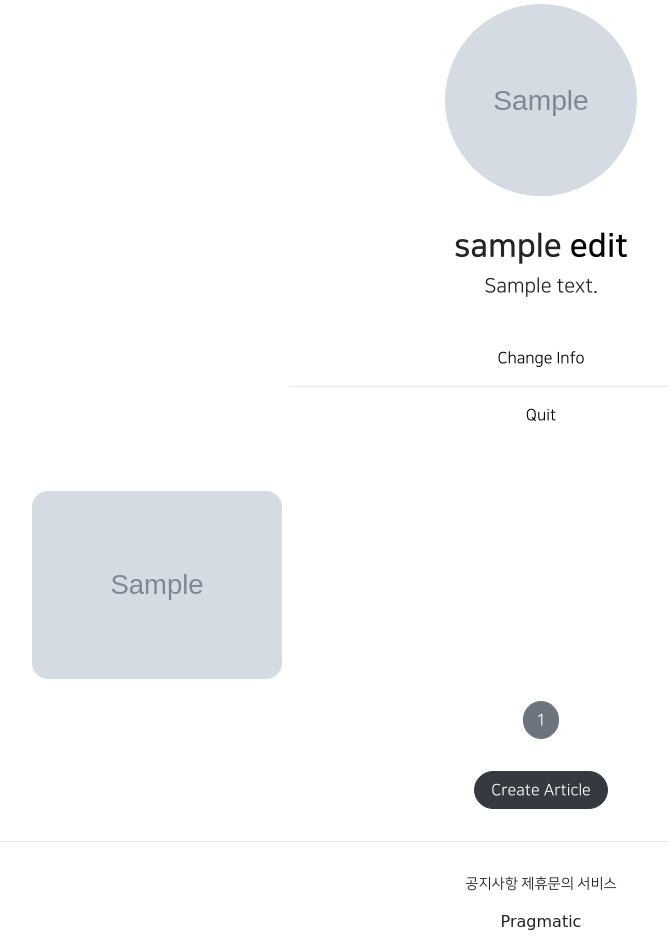
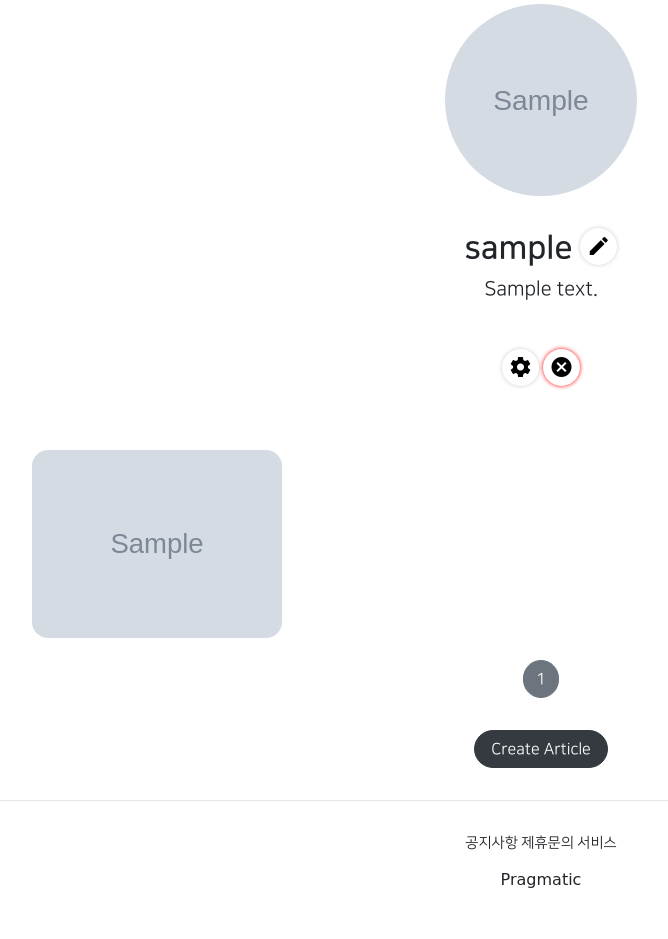
Before and after one commit to ChunDongSuk/pragmatic, a Django app: page /accounts/detail/1 in a window 1280 px wide. Shown: the part 197-1136 px from the top of the page, without its empty margins (99-767 px from the left). After the commit the page ends 1085 px from the top, so only its background shows below. Run offline with Django 3.2, Linux system fonts and the light colour scheme; a user stored in the database is signed in; tables that the repository leaves empty hold one stand-in row (values such as "Sample post"); grey boxes marked "Sample" are stand-in pictures; some libraries are stand-ins or nearby versions; some web fonts are replaced.

Commit message:
Django Course 45 commit

```diff
--- a/accountapp/templates/accountapp/detail.html
+++ b/accountapp/templates/accountapp/detail.html
@@ -10,7 +10,9 @@
                 <h2 style="font-family: 'NanumSquareB' ">
                     {{ target_user.profile.nickname }}
                     {% if target_user == user %}
-                        <a href="{% url 'profileapp:update' pk=target_user.profile.pk %}">
+                        <a class="material-icons"
+                           style="box-shadow: 0 0 4px #ccc; border-radius: 10rem; padding:.4rem;"
+                           href="{% url 'profileapp:update' pk=target_user.profile.pk %}">
                             edit
                         </a>
                     {% endif %}
@@ -31,12 +33,15 @@
             {% endif %}
 
             {% if target_user == user %}
-                <a href="{% url 'accountapp:update' pk=user.pk %} ">
-                    <p>Change Info</p>
+                <a class="material-icons"
+                   style="box-shadow: 0 0 4px #ccc; border-radius: 10rem; padding:.4rem;"
+                   href="{% url 'accountapp:update' pk=user.pk %} ">
+                    settings
                 </a>
-                <hr>
-                <a href="{% url 'accountapp:delete' pk=user.pk %} ">
-                    <p>Quit</p>
+                <a class="material-icons"
+                   style="box-shadow: 0 0 4px red; border-radius: 10rem; padding:.4rem;"
+                   href="{% url 'accountapp:delete' pk=user.pk %} ">
+                    cancel
                 </a>
             {% endif %}
         </div>
--- a/accountapp/urls.py
+++ b/accountapp/urls.py
@@ -1,13 +1,11 @@
 from django.contrib.auth.views import LoginView, LogoutView
 from django.urls import path
 
-from accountapp.views import hello_world, AccountCreateView, AccountDetailView, AccountUpdateView, AccountDeleteView
+from accountapp.views import AccountCreateView, AccountDetailView, AccountUpdateView, AccountDeleteView
 
 app_name = "accountapp"
 
 urlpatterns = [
-    path('hello_world/', hello_world, name='hello_world'),
-
     path('login/', LoginView.as_view(template_name='accountapp/login.html'), name='login'),
     path('logout/', LogoutView.as_view(), name='logout'),
 
--- a/accountapp/views.py
+++ b/accountapp/views.py
@@ -17,27 +17,11 @@ from articleapp.models import Article
 has_ownership = [account_ownership_required, login_required]
 
 
-@login_required
-def hello_world(request):
-    if request.method == "POST":
-        temp = request.POST.get('hello_world_input')
-
-        new_hello_world = HelloWorld()
-        new_hello_world.text = temp
-        new_hello_world.save()
-
-        return HttpResponseRedirect(reverse('accountapp:hello_world'))
-    else:
-        hello_world_list = HelloWorld.objects.all()
-        context = {'hello_world_list': hello_world_list}
-        return render(request, 'accountapp/hello_world.html', context)
-
-
 class AccountCreateView(CreateView):
     model = User
     form_class = UserCreationForm
     # reverse를 class에서 사용하려면 reverse_lazy
-    success_url = reverse_lazy('accountapp:hello_world')
+    success_url = reverse_lazy('articleapp:list')
     template_name = 'accountapp/create.html'
 
 
@@ -59,7 +43,7 @@ class AccountUpdateView(UpdateView):
     model = User
     form_class = AccountUpdateForm
     context_object_name = 'target_user'
-    success_url = reverse_lazy('accountapp:hello_world')
+    success_url = reverse_lazy('articleapp:list')
     template_name = 'accountapp/update.html'
 
 
--- a/pragmatic/settings.py
+++ b/pragmatic/settings.py
@@ -134,7 +134,7 @@ STATICFILES_DIRS = [
     BASE_DIR / "static",
 ]
 
-LOGIN_REDIRECT_URL = reverse_lazy('accountapp:hello_world')
+LOGIN_REDIRECT_URL = reverse_lazy('accountapp:home')
 LOGOUT_REDIRECT_URL = reverse_lazy('accountapp:login')
 
 MEDIA_URL = '/media/'
--- a/pragmatic/urls.py
+++ b/pragmatic/urls.py
@@ -18,7 +18,11 @@ from django.conf.urls.static import static
 from django.contrib import admin
 from django.urls import path, include
 
+from articleapp.views import ArticleListView
+
 urlpatterns = [
+                  path('', ArticleListView.as_view(), name='home'),
+
                   path('admin/', admin.site.urls),
                   path('accounts/', include('accountapp.urls')),
                   path('profiles/', include('profileapp.urls')),
--- a/projectapp/models.py
+++ b/projectapp/models.py
@@ -9,3 +9,6 @@ class Project(models.Model):
     description = models.CharField(max_length=200, null=True)
 
     created_at = models.DateTimeField(auto_now=True)
+
+    def __str__(self):
+        return f'{self.pk} : {self.title}'
--- a/projectapp/views.py
+++ b/projectapp/views.py
@@ -36,6 +36,8 @@ class ProjectDetailView(DetailView, MultipleObjectMixin):
 
         if user.is_authenticated:
             subscription = Subscription.objects.filter(user=user, project=project)
+        else:
+            subscription = None
 
         object_list = Article.objects.filter(project=self.get_object())
         return super(ProjectDetailView, self).get_context_data(object_list=object_list,
--- a/templates/head.html
+++ b/templates/head.html
@@ -12,8 +12,11 @@
     <link rel="stylesheet" type="text/css" href="{% static 'base.css' %}">
 
     <!-- Font Awesome CDN -->
-    <link rel="stylesheet" href="https://use.fontawesome.com/releases/v5.15.1/css/all.css" integrity="sha384-vp86vTRFVJgpjF9jiIGPEEqYqlDwgyBgEF109VFjmqGmIY/Y4HV4d3Gp2irVfcrp" crossorigin="anonymous">
+    <link rel="stylesheet" href="https://use.fontawesome.com/releases/v5.15.1/css/all.css"
+          integrity="sha384-vp86vTRFVJgpjF9jiIGPEEqYqlDwgyBgEF109VFjmqGmIY/Y4HV4d3Gp2irVfcrp" crossorigin="anonymous">
 
+    <!-- Google Material design icons -->
+    <link href="https://fonts.googleapis.com/css2?family=Material+Icons" rel="stylesheet">
 
 
     <style>
@@ -22,16 +25,19 @@
             src: local('NanumSquareB'),
             url("{% static 'fonts/NanumSquareB.otf' %}") format("opentype");
         }
+
         @font-face {
             font-family: 'NanumSquareEB';
             src: local('NanumSquareEB'),
             url("{% static 'fonts/NanumSquareEB.otf' %}") format("opentype");
         }
+
         @font-face {
             font-family: 'NanumSquareL';
             src: local('NanumSquareL'),
             url("{% static 'fonts/NanumSquareL.otf' %}") format("opentype");
         }
+
         @font-face {
             font-family: 'NanumSquareR';
             src: local('NanumSquareR'),
```
